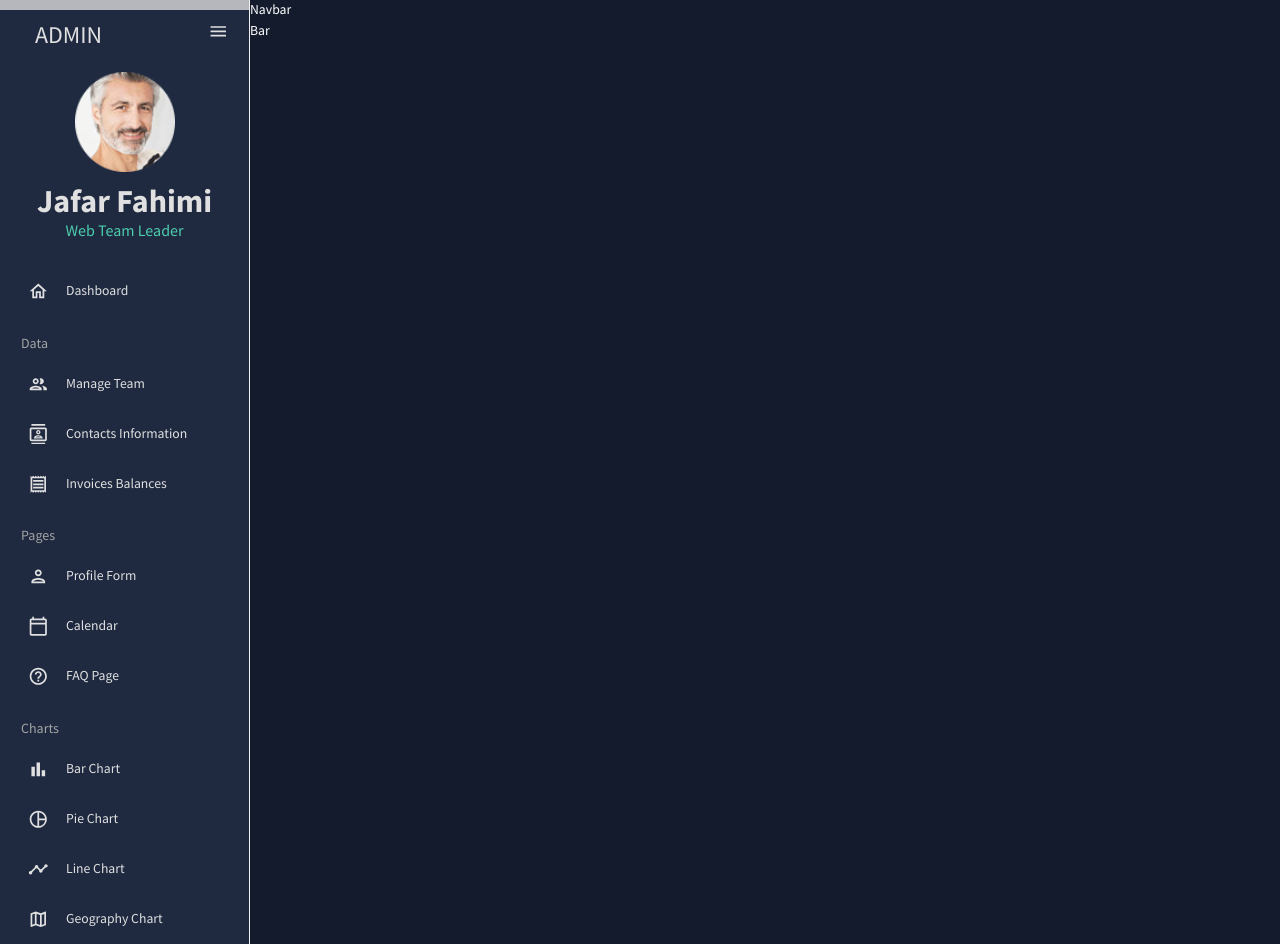
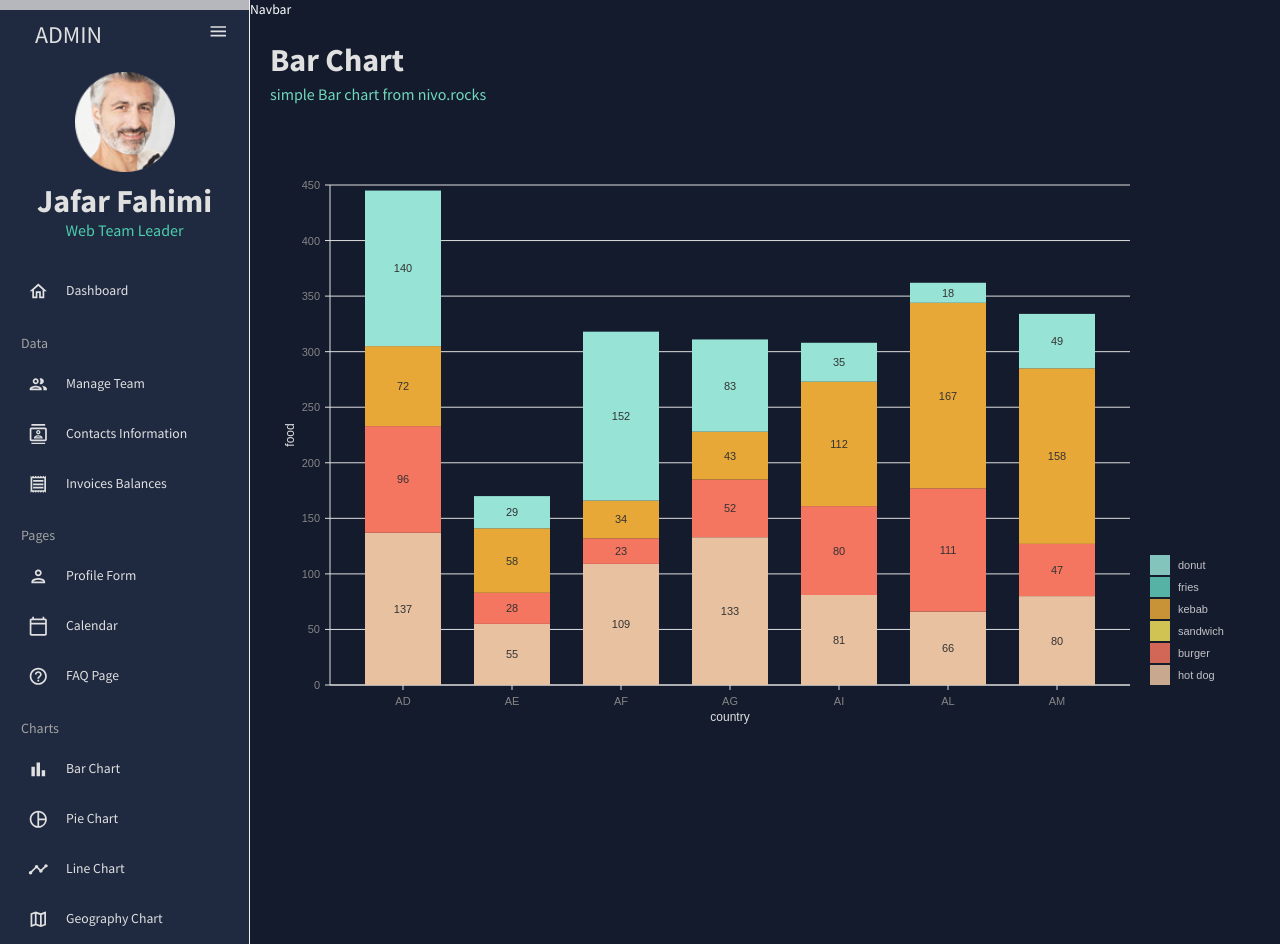
Before and after one commit to jafarFahimi/next-dashboard, a Next.js app: page /bar in a window 1280 px wide. Built offline with nearby package versions, Linux system fonts and the light colour scheme.

Commit message:
bar.tsx coded

```diff
--- a/pages/bar.tsx
+++ b/pages/bar.tsx
@@ -1,8 +1,18 @@
+import { Box } from "@mui/material";
+import BarChart from "components/BarChart";
+import Header from "components/Header";
 import { NextPage } from "next";
 import React from "react";
 
-const Bar: NextPage = () => {
-  return <div>Bar</div>;
+const BarPage: NextPage = () => {
+  return (
+    <Box m="20px">
+      <Header title="Bar Chart" subtitle="simple Bar chart from nivo.rocks" />
+      <Box height="75vh">
+        <BarChart isDashboard={false} />
+      </Box>
+    </Box>
+  );
 };
 
-export default Bar;
+export default BarPage;
```
